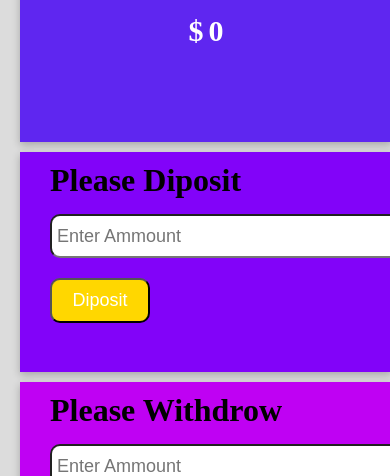
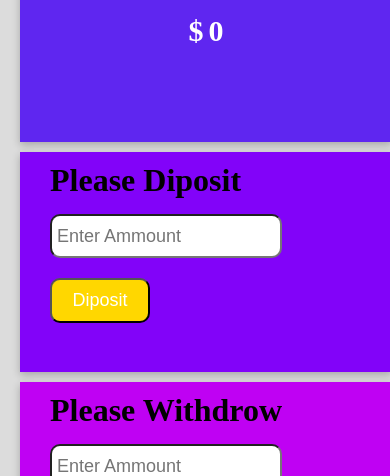
Before and after one commit to ARSiyam/bank-page, a plain HTML site: page index.html in a window 390 px wide. Shown: the part 619-1095 px from the top of the page. Drawn offline with Linux system fonts and the light colour scheme.

Commit message:
add comit

```diff
--- a/index.css
+++ b/index.css
@@ -164,4 +164,10 @@ button:hover{
         width: 80%;
         margin: 10px;
     }
+    #dipojit-input{
+        width: 70%;
+    }
+    #withdrow-input{
+        width: 70%;
+    }
   }
```
